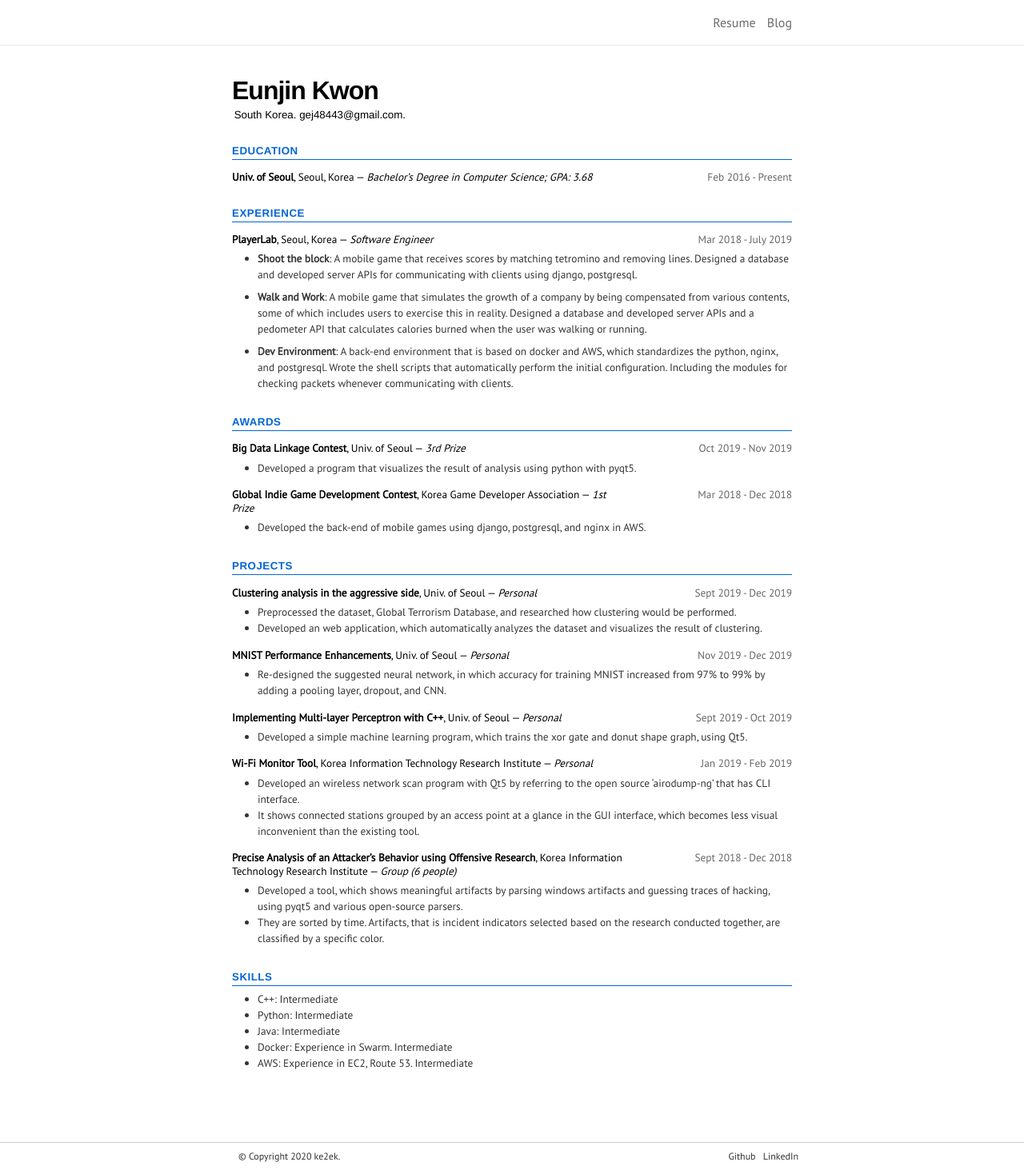
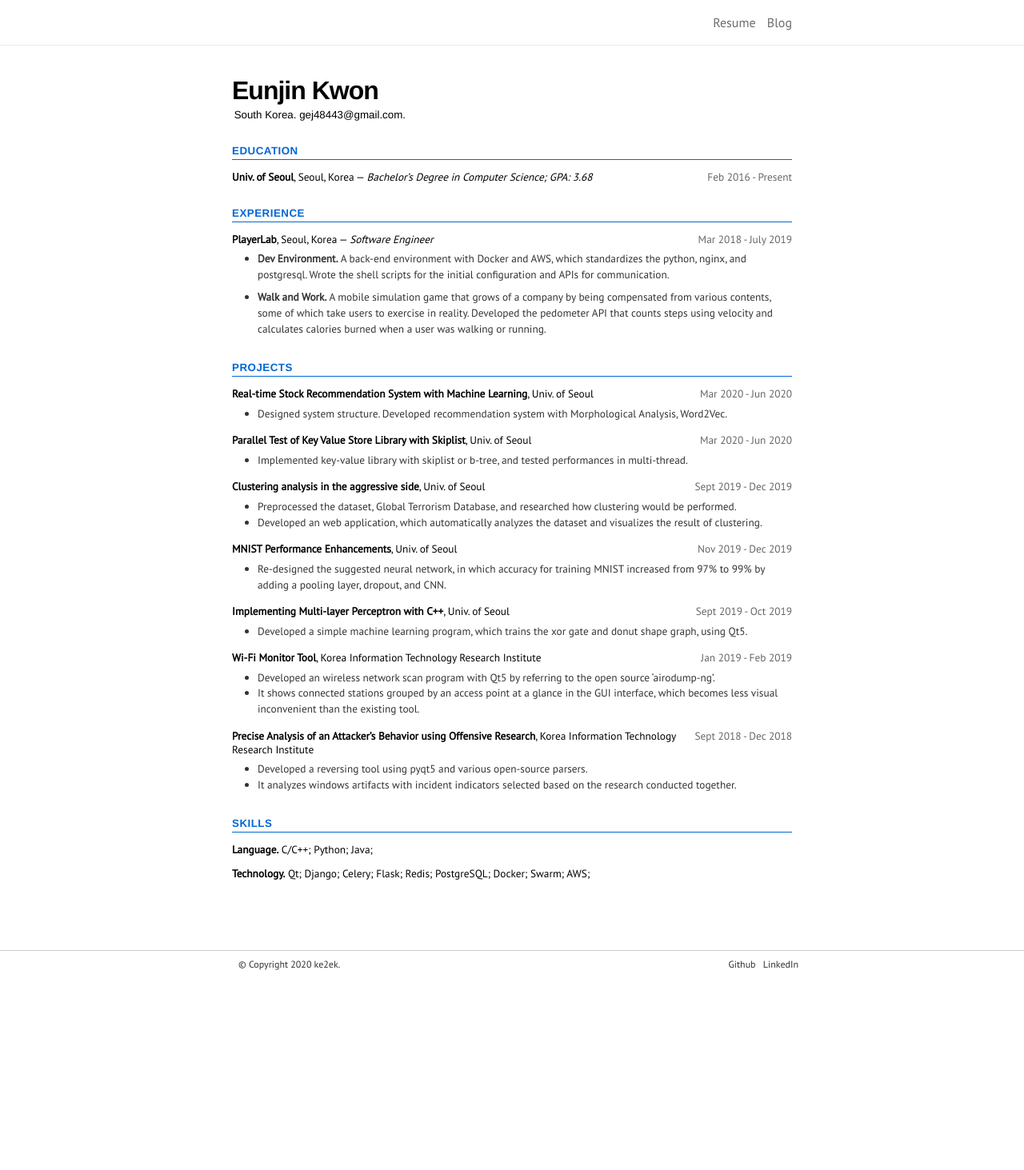
Before and after one commit to r4v3n-k/r4v3n-k.github.io, a Jekyll site: the page built from _pages/resume.md, in a window 1280 px wide. Shown: the whole page at 80% size. Built offline with Jekyll 4.4.1, drawn with Linux system fonts in a browser that asks for light colours; nearby versions of some CDN libraries; some web fonts are replaced; after the commit the page ends 1223 px from its top, so only the background shows below that.

Commit message:
refactor resume.md

```diff
--- a/_pages/resume.md
+++ b/_pages/resume.md
@@ -9,7 +9,7 @@ description: South Korea. gej48443@gmail.com.
 
 #### **Univ. of Seoul**, Seoul, Korea — _Bachelor's Degree in Computer Science; GPA: 3.68_
 
-##### Feb 2016 - Present <!-- Aug 2020 -->
+##### Feb 2016 - Present
 
 ### EXPERIENCE
 
@@ -17,13 +17,11 @@ description: South Korea. gej48443@gmail.com.
 
 ##### Mar 2018 - July 2019
 
-- **Shoot the block**: A mobile game that receives scores by matching tetromino and removing lines. Designed a database and developed server APIs for communicating with clients using django, postgresql.
+- **Dev Environment.** A back-end environment with Docker and AWS, which standardizes the python, nginx, and postgresql. Wrote the shell scripts for the initial configuration and APIs for communication.
 
-- **Walk and Work**: A mobile game that simulates the growth of a company by being compensated from various contents, some of which includes users to exercise this in reality. Designed a database and developed server APIs and a pedometer API that calculates calories burned  when the user was walking or running.
+- **Walk and Work.** A mobile simulation game that grows of a company by being compensated from various contents, some of which take users to exercise in reality. Developed the pedometer API that counts steps using velocity and calculates calories burned when a user was walking or running.
 
-- **Dev Environment**: A back-end environment that is based on docker and AWS, which standardizes the python, nginx, and postgresql. Wrote the shell scripts that automatically perform the initial configuration. Including the modules for checking packets whenever communicating with clients.
-
-### AWARDS
+<!-- ### AWARDS
 
 #### **Big Data Linkage Contest**, Univ. of Seoul — _3rd Prize_
 
@@ -35,47 +33,63 @@ description: South Korea. gej48443@gmail.com.
 
 ##### Mar 2018 - Dec 2018
 
-- Developed the back-end of mobile games using django, postgresql, and nginx in AWS.
+- Developed the back-end of mobile games using django, postgresql, and nginx in AWS. -->
 
 ### PROJECTS
 
-#### [**Clustering analysis in the aggressive side**, Univ. of Seoul — _Personal_](https://github.com/ke2ek/CourseProjects/tree/master/2019-2nd-Term-EngineForGTD)
+#### [**Real-time Stock Recommendation System with Machine Learning**, Univ. of Seoul](https://github.com/ke2ek/CourseProjects/tree/master/2020-1st-Term-Capstone)
+
+##### Mar 2020 - Jun 2020
+
+- Designed system structure. Developed recommendation system with Morphological Analysis, Word2Vec.
+
+#### [**Parallel Test of Key Value Store Library with Skiplist**, Univ. of Seoul](https://github.com/ke2ek/CourseProjects/tree/master/2020-1st-Term-CloudComputing)
+
+##### Mar 2020 - Jun 2020
+
+- Implemented key-value library with skiplist or b-tree, and tested performances in multi-thread.
+
+#### [**Clustering analysis in the aggressive side**, Univ. of Seoul](https://github.com/ke2ek/CourseProjects/tree/master/2019-2nd-Term-EngineForGTD)
 
 ##### Sept 2019 - Dec 2019
 
 - Preprocessed the dataset, Global Terrorism Database, and researched how clustering would be performed.
 - Developed an web application, which automatically analyzes the dataset and visualizes the result of clustering.
 
-#### [**MNIST Performance Enhancements**, Univ. of Seoul — _Personal_](https://github.com/ke2ek/CourseProjects/tree/master/2019-2nd-Term-basicAI/04)
+#### [**MNIST Performance Enhancements**, Univ. of Seoul](https://github.com/ke2ek/CourseProjects/tree/master/2019-2nd-Term-basicAI/04)
 
 ##### Nov 2019 - Dec 2019
 
 - Re-designed the suggested neural network, in which accuracy for training MNIST increased from 97% to 99% by adding a pooling layer, dropout, and CNN.
 
-#### [**Implementing Multi-layer Perceptron with C++**, Univ. of Seoul — _Personal_](https://github.com/ke2ek/CourseProjects/tree/master/2019-2nd-Term-basicAI/03)
+#### [**Implementing Multi-layer Perceptron with C++**, Univ. of Seoul](https://github.com/ke2ek/CourseProjects/tree/master/2019-2nd-Term-basicAI/03)
 
 ##### Sept 2019 - Oct 2019
 
 - Developed a simple machine learning program, which trains the xor gate and donut shape graph, using Qt5.
 
-#### [**Wi-Fi Monitor Tool**, Korea Information Technology Research Institute — _Personal_](https://github.com/ke2ek/BoB-7th/tree/master/stage-3/my_airodump)
+#### [**Wi-Fi Monitor Tool**, Korea Information Technology Research Institute](https://github.com/ke2ek/BoB-7th/tree/master/stage-3/my_airodump)
 
 ##### Jan 2019 - Feb 2019
 
-- Developed an wireless network scan program with Qt5 by referring to the open source 'airodump-ng' that has CLI interface.
+- Developed an wireless network scan program with Qt5 by referring to the open source 'airodump-ng'.
 - It shows connected stations grouped by an access point at a glance in the GUI interface, which becomes less visual inconvenient than the existing tool.
 
-#### [**Precise Analysis of an Attacker's Behavior using Offensive Research**, Korea Information Technology Research Institute — _Group (6 people)_](https://github.com/ke2ek/BoB-7th/tree/master/stage-2/MonkeySpanner)
+#### [**Precise Analysis of an Attacker's Behavior using Offensive Research**, Korea Information Technology Research Institute](https://github.com/ke2ek/BoB-7th/tree/master/stage-2/MonkeySpanner)
 
 ##### Sept 2018 - Dec 2018
 
-- Developed a tool, which shows meaningful artifacts by parsing windows artifacts and guessing traces of hacking, using pyqt5 and various open-source parsers.
-- They are sorted by time. Artifacts, that is incident indicators selected based on the research conducted together, are classified by a specific color.
+- Developed a reversing tool using pyqt5 and various open-source parsers.
+- It analyzes windows artifacts with incident indicators selected based on the research conducted together.
 
 ### SKILLS
 
-- C++: Intermediate
+#### **Language.** C/C++; Python; Java;
+
+#### **Technology.** Qt; Django; Celery; Flask; Redis; PostgreSQL; Docker; Swarm; AWS;
+
+<!-- - C++: Intermediate
 - Python: Intermediate
 - Java: Intermediate
 - Docker: Experience in  Swarm. Intermediate
-- AWS: Experience in  EC2, Route 53. Intermediate
+- AWS: Experience in  EC2, Route 53. Intermediate -->
--- a/_sass/_resume.scss
+++ b/_sass/_resume.scss
@@ -46,7 +46,7 @@
     }
 
     h4 {
-        max-width: 70%;
+        width: 80%;
         display: inline-block;
         margin-top: .5em;
         font-family: $font-family;
```
